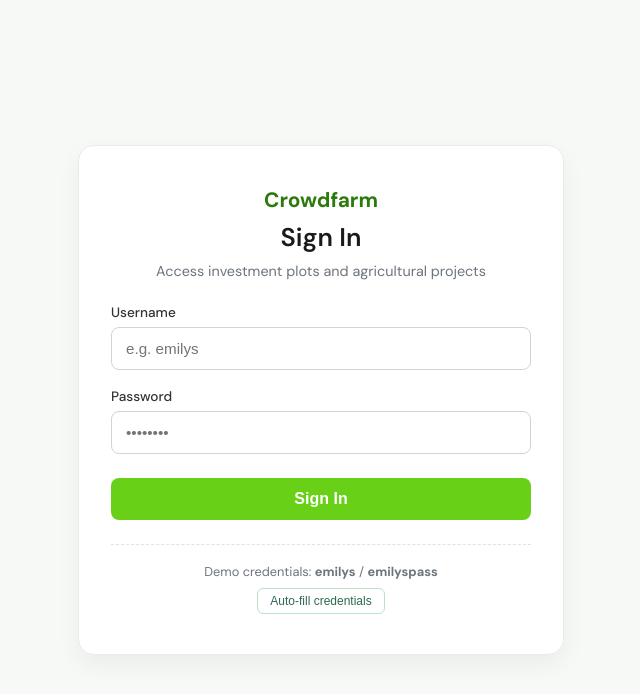
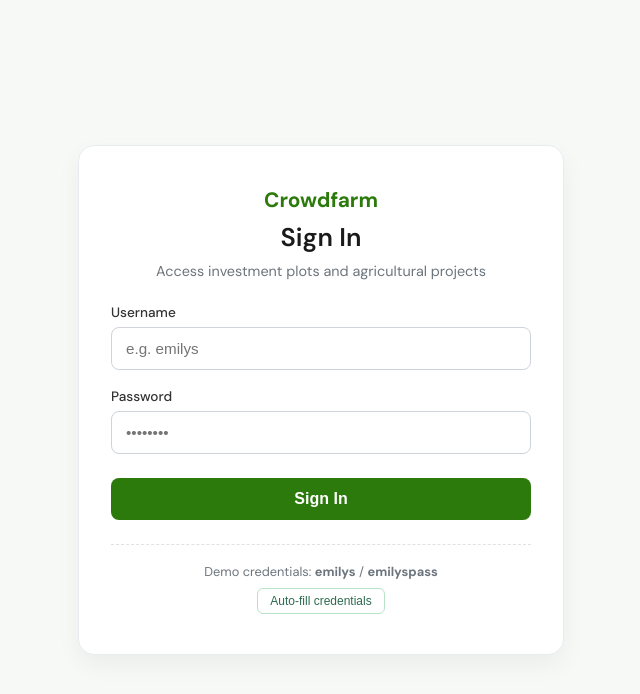
Before and after one commit to DaryaKarni/Crowdfunding-SPA, a React app: page /#/login in a window 1280 px wide. Shown: the top 694 px of the page, without its empty margins (319-959 px from the left). Built offline with nearby package versions, Linux system fonts and the light colour scheme; a web font is replaced by a local one.

Commit message:
fix: webpack configuration for localhost and css fix for accessibility

```diff
--- a/public/index.html
+++ b/public/index.html
@@ -12,6 +12,6 @@
   <title>Crowdfunding</title>
 </head>
 <body>
-  <div id="root"></div>
+  <main id="root"></main>
 </body>
 </html>
--- a/src/pages/Login/LoginPage.css
+++ b/src/pages/Login/LoginPage.css
@@ -95,7 +95,7 @@
 }
 
 .login-form__submit-btn {
-  background-color: var(--color-green);
+  background-color: var(--color-green-dark);
   color: #ffffff;
   border: none;
   padding: 12px;
@@ -111,7 +111,7 @@
 }
 
 .login-form__submit-btn:hover:not(:disabled) {
-  background-color: var(--color-green);
+  background-color: rgb(14, 95, 14);
 }
 
 .login-form__submit-btn:disabled {
--- a/webpack.config.js
+++ b/webpack.config.js
@@ -10,7 +10,7 @@ module.exports = (env, argv) => {
     output: {
       path: path.resolve(__dirname, 'dist'),
       filename: 'bundle.js',
-      publicPath: '/Crowdfunding-SPA/',
+      publicPath: isProduction ? '/Crowdfunding-SPA/' : '/',
       clean: true,
     },
     resolve: {
```
